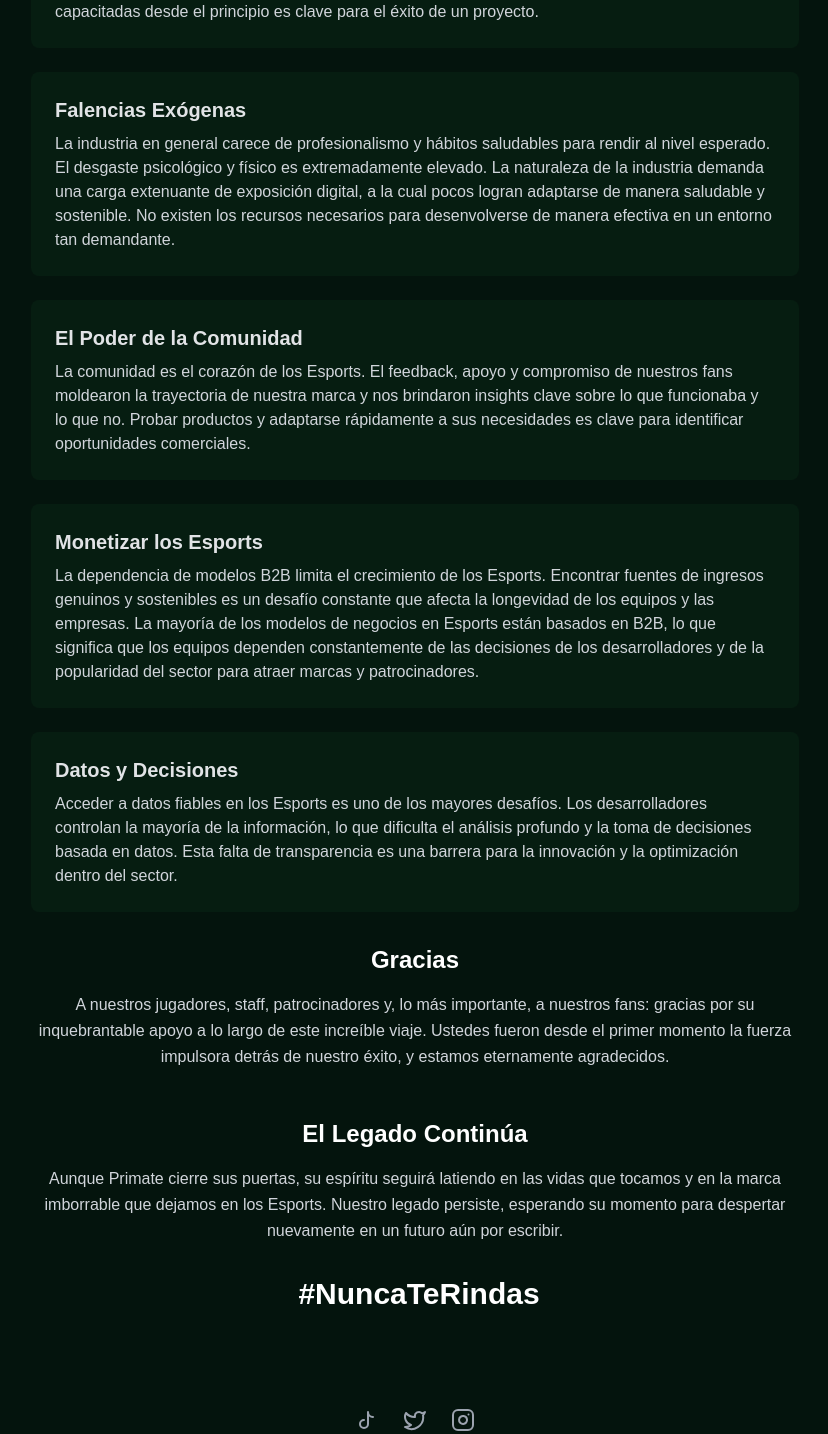
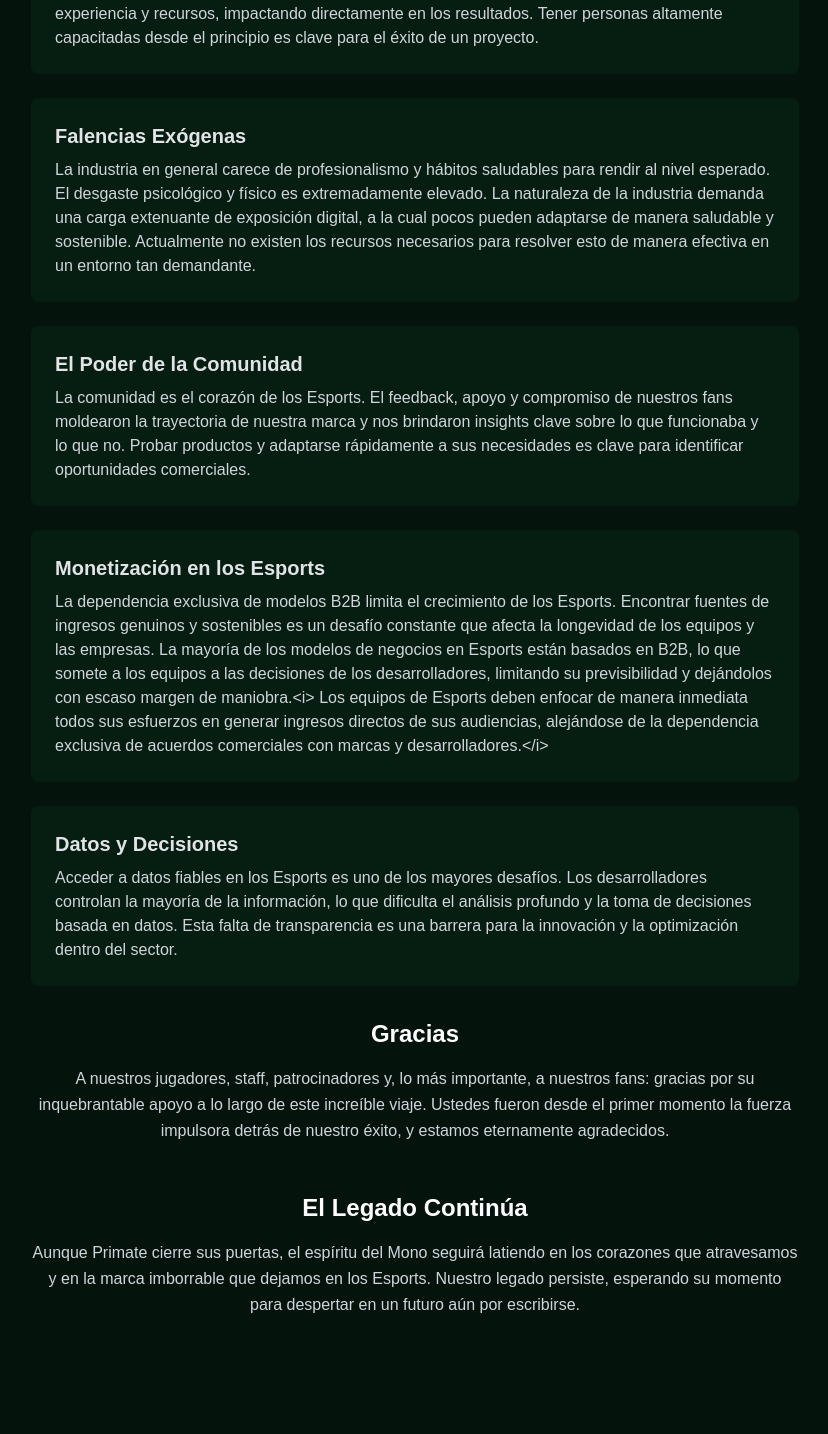
Before and after one commit to 0xRVM/primate-announcement, a Next.js app: page / in a window 1280 px wide. Shown: the part 922-2356 px from the top of the page, without its empty margins (225-1053 px from the left). Built offline with nearby package versions, Linux system fonts and the light colour scheme.

Commit message:
Cambios Varios - TXT Principal

```diff
--- a/app/page.tsx
+++ b/app/page.tsx
@@ -16,7 +16,7 @@
               nuestro compromiso con la excelencia y la mentalidad ganadora nos han
               llevado a lograr hitos notables y crear momentos imborrables para nuestra comunidad.
               No se trataba solo de competir, sino de redefinir los estándares dentro de la industria,
-              apostando por la innovación y el profesionalismo donde otros veían barreras.
+              apostando por la innovación y el profesionalismo, donde otros veían barreras, nosotros vimos oportunidades para crecer y transformar la industria.
             </p>
           </section>
 
@@ -35,9 +35,9 @@
               {[
                 { title: "Adaptabilidad", content: "La supervivencia en los primeros años depende de victorias consistentes. El éxito está directamente ligado a la competitividad y el rendimiento constante. Los Esports están en constante cambio, y aquellos que triunfan son los que logran adaptarse a las nuevas realidades. Primate se mantuvo flexible, lo que nos permitió sobrevivir y competir durante tanto tiempo." },
                 { title: "Exigencia en el Talento", content: "La calidad del personal es crucial. Personal no capacitado genera enormes pérdidas de tiempo, experiencia y recursos, impactando directamente en los resultados. Tener personas altamente capacitadas desde el principio es clave para el éxito de un proyecto." },
-                { title: "Falencias Exógenas", content: "La industria en general carece de profesionalismo y hábitos saludables para rendir al nivel esperado. El desgaste psicológico y físico es extremadamente elevado. La naturaleza de la industria demanda una carga extenuante de exposición digital, a la cual pocos logran adaptarse de manera saludable y sostenible. No existen los recursos necesarios para desenvolverse de manera efectiva en un entorno tan demandante." },
+                { title: "Falencias Exógenas", content: "La industria en general carece de profesionalismo y hábitos saludables para rendir al nivel esperado. El desgaste psicológico y físico es extremadamente elevado. La naturaleza de la industria demanda una carga extenuante de exposición digital, a la cual pocos pueden adaptarse de manera saludable y sostenible. Actualmente no existen los recursos necesarios para resolver esto de manera efectiva en un entorno tan demandante." },
                 { title: "El Poder de la Comunidad", content: "La comunidad es el corazón de los Esports. El feedback, apoyo y compromiso de nuestros fans moldearon la trayectoria de nuestra marca y nos brindaron insights clave sobre lo que funcionaba y lo que no. Probar productos y adaptarse rápidamente a sus necesidades es clave para identificar oportunidades comerciales." },
-                { title: "Monetizar los Esports", content: "La dependencia de modelos B2B limita el crecimiento de los Esports. Encontrar fuentes de ingresos genuinos y sostenibles es un desafío constante que afecta la longevidad de los equipos y las empresas. La mayoría de los modelos de negocios en Esports están basados en B2B, lo que significa que los equipos dependen constantemente de las decisiones de los desarrolladores y de la popularidad del sector para atraer marcas y patrocinadores." },
+                { title: "Monetización en los Esports", content: "La dependencia exclusiva de modelos B2B limita el crecimiento de los Esports. Encontrar fuentes de ingresos genuinos y sostenibles es un desafío constante que afecta la longevidad de los equipos y las empresas. La mayoría de los modelos de negocios en Esports están basados en B2B, lo que somete a los equipos a las decisiones de los desarrolladores, limitando su previsibilidad y dejándolos con escaso margen de maniobra.<i> Los equipos de Esports deben enfocar de manera inmediata todos sus esfuerzos en generar ingresos directos de sus audiencias, alejándose de la dependencia exclusiva de acuerdos comerciales con marcas y desarrolladores.</i>" },
                 { title: "Datos y Decisiones", content: "Acceder a datos fiables en los Esports es uno de los mayores desafíos. Los desarrolladores controlan la mayoría de la información, lo que dificulta el análisis profundo y la toma de decisiones basada en datos. Esta falta de transparencia es una barrera para la innovación y la optimización dentro del sector." }
               ].map((item, index) => (
                 <li key={index} className="bg-green-900 bg-opacity-15 rounded-lg p-6">
@@ -56,12 +56,12 @@
   </p>
   <h2 className="text-2xl font-semibold mb-4 text-center">El Legado Continúa</h2>
   <p className="text-gray-300 mb-6 leading-relaxed text-center">
-    Aunque Primate cierre sus puertas, su espíritu seguirá latiendo en las vidas que tocamos y en la marca imborrable que dejamos en los Esports.
-    Nuestro legado persiste, esperando su momento para despertar nuevamente en un futuro aún por escribir.
+    Aunque Primate cierre sus puertas, el espíritu del Mono seguirá latiendo en los corazones que atravesamos y en la marca imborrable que dejamos en los Esports.
+    Nuestro legado persiste, esperando su momento para despertar en un futuro aún por escribirse.
   </p>
 </section>
 
-<section className="text-center mt-20 mb-20">
+<section className="text-center py-20">
   <p className="text-3xl font-bold text-white inline-block pl-2">#NuncaTeRindas</p>
 </section>
 </article>
```
